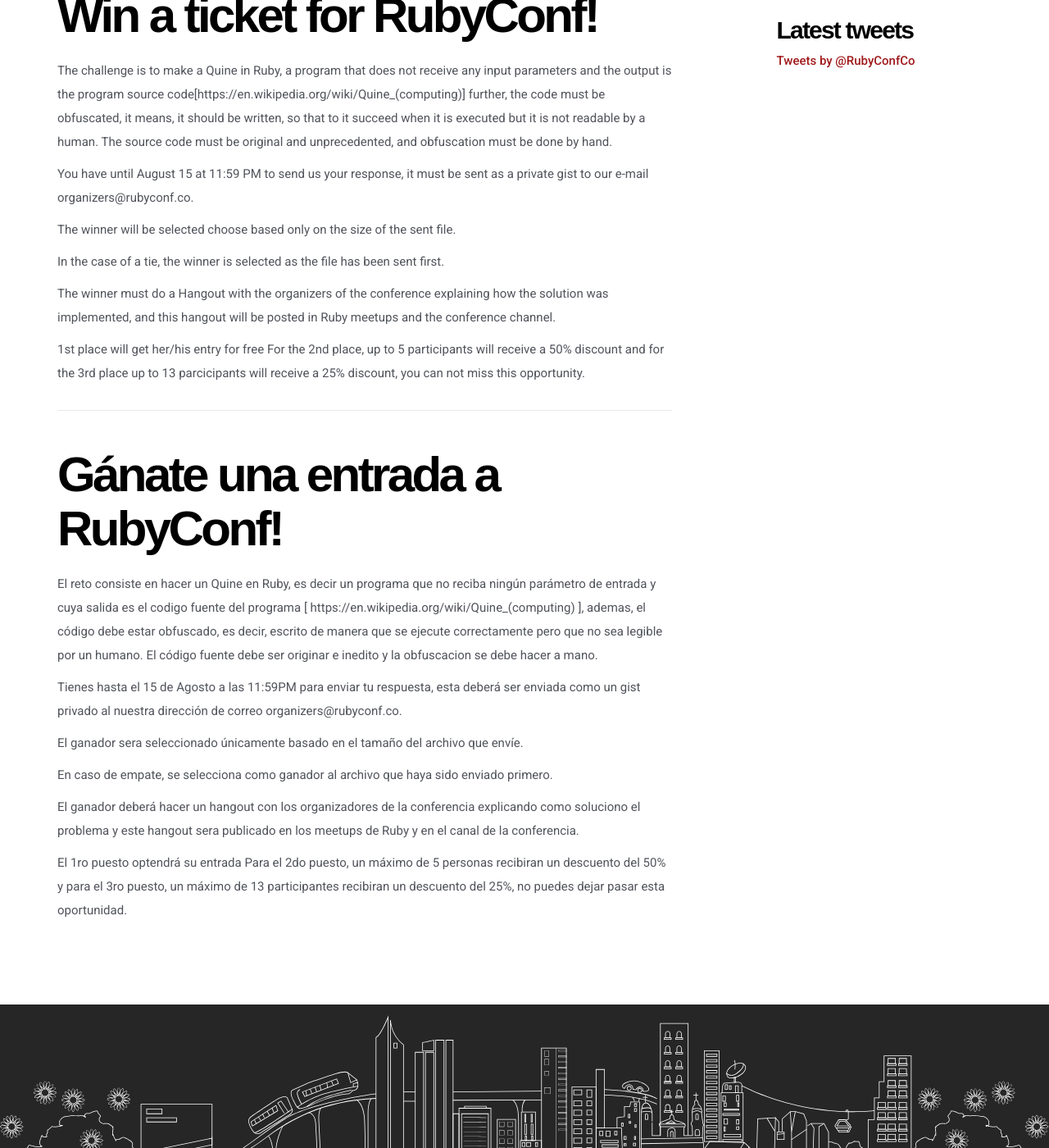
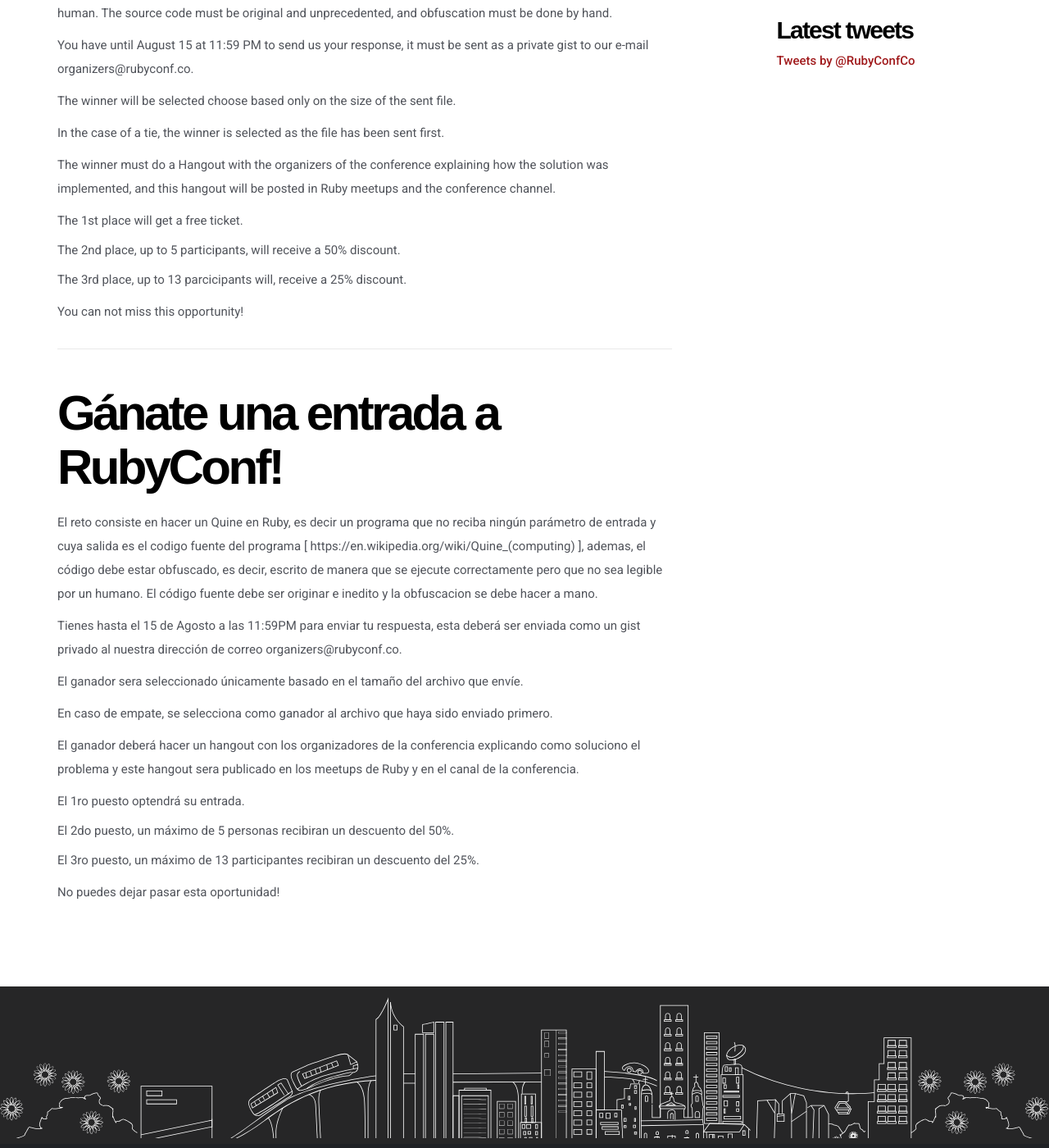
Before and after one commit to RubyConfCo/2016-rubyconfco.github.io, a Jekyll site: the page built from blog/_posts/2016-07-30-challenge.md, in a window 1280 px wide and 1400 px high, scrolled down 904 px. Shown: the whole window at 82% size. Built offline with Jekyll 4.4.1, drawn with Linux system fonts in a browser that asks for light colours; some web fonts are replaced; a script that is not in the unit is left out; comment, search, counter and statistics services are not loaded; some of the changed text lies outside the part shown.

Commit message:
Update 2016-07-30-challenge.md

```diff
--- a/blog/_posts/2016-07-30-challenge.md
+++ b/blog/_posts/2016-07-30-challenge.md
@@ -1,14 +1,12 @@
 ---
 layout: post
-title: A chance to win a ticket for RubyConf!
+title: Win a ticket for RubyConf!
 permalink: blog/rubyconf_challenge
 current: blog
 created_at: Wed July 30 2016
 ---
 
 ![Challenge Accepted](/img/blog/challenge-accepted.jpg)
-
-# Win a ticket for RubyConf!
 
 The challenge is to make a Quine in Ruby, a program that does not receive any input parameters and the output is the program source code[https://en.wikipedia.org/wiki/Quine_(computing)] further, the code must be obfuscated, it means, it should be written, so that to it succeed when it is executed but it is not readable by a human. The source code must be original and unprecedented, and obfuscation must be done by hand.
 
@@ -20,10 +18,11 @@
 
 The winner must do a Hangout with the organizers of the conference explaining how the solution was implemented, and this hangout will be posted in Ruby meetups and the conference channel.
 
-1st place will get her/his entry for free
-For the 2nd place, up to 5 participants will receive a 50% discount
-and for the 3rd place up to 13 parcicipants will receive a 25% discount, you can not miss this opportunity.
+* The 1st place will get a free ticket.
+* The 2nd place, up to 5 participants, will receive a 50% discount.
+* The 3rd place, up to 13 parcicipants will, receive a 25% discount.
 
+You can not miss this opportunity!
 
 * * *
 
@@ -39,6 +38,8 @@
 
 El ganador deberá hacer un hangout con los organizadores de la conferencia explicando como soluciono el problema y este hangout sera publicado en los meetups de Ruby y en el canal de la conferencia.
 
-El 1ro puesto optendrá su entrada
-Para el 2do puesto, un máximo de 5 personas recibiran un descuento del 50%
-y para el 3ro puesto, un máximo de 13 participantes recibiran un descuento del 25%, no puedes dejar pasar esta oportunidad.
+* El 1ro puesto optendrá su entrada.
+* El 2do puesto, un máximo de 5 personas recibiran un descuento del 50%.
+* El 3ro puesto, un máximo de 13 participantes recibiran un descuento del 25%.
+
+No puedes dejar pasar esta oportunidad!
```
